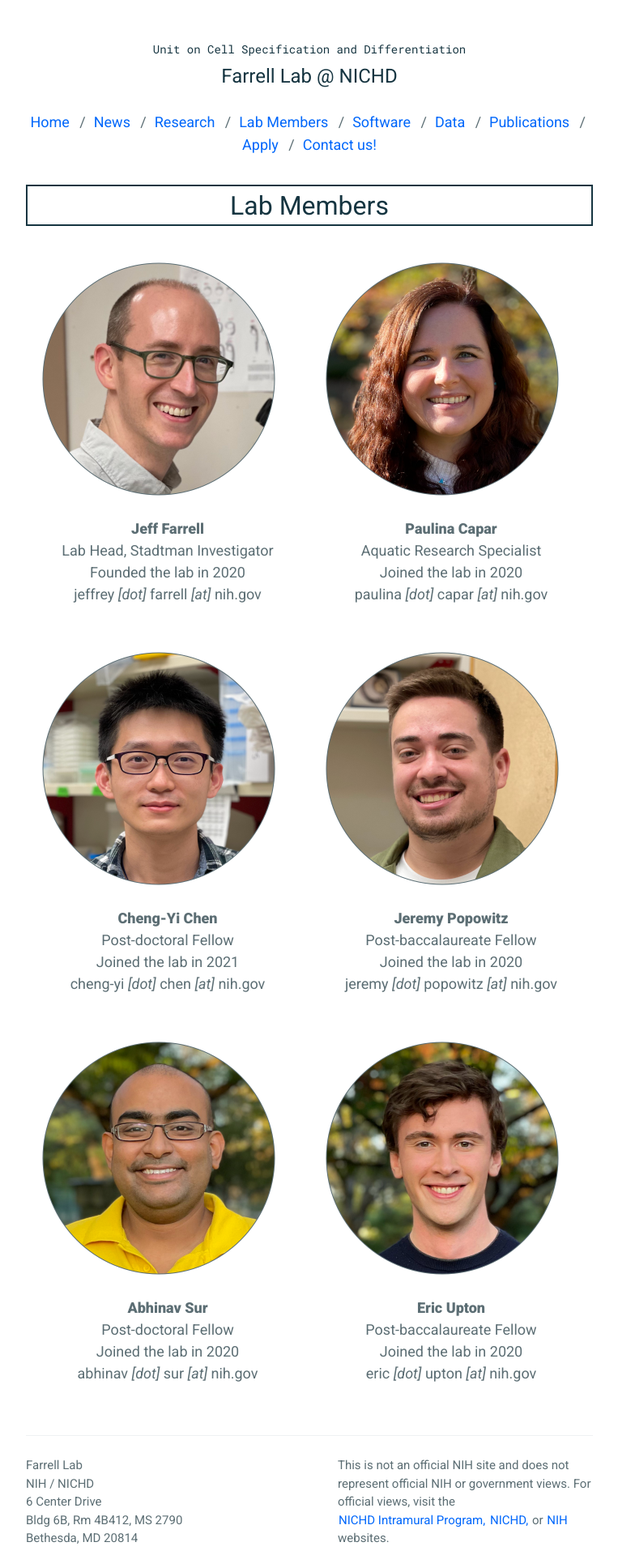
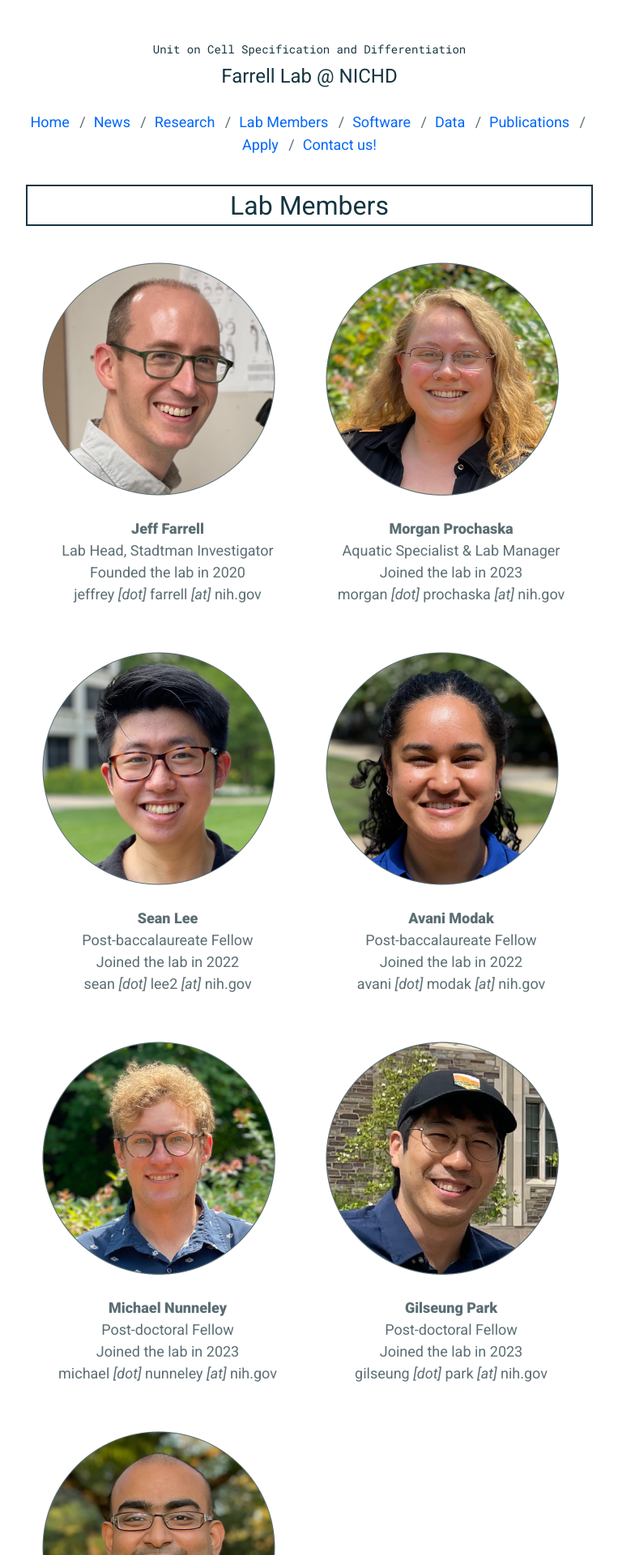
Before and after one commit to farrelllab/farrelllab.github.io, a Jekyll site: the page built from _pages/lab-members.md, in a window 1280 px wide. Shown: the top 1920 px of the page at 81% size, without its empty margins (258-1021 px from the left). Built offline with Jekyll 4.4.1, drawn with Linux system fonts in a browser that asks for light colours; some of the changed text lies outside the part shown.

Commit message:
Updating lab members belatedly

```diff
--- a/Gemfile
+++ b/Gemfile
@@ -9,6 +9,7 @@ source "https://rubygems.org"
 # This will help ensure the proper Jekyll version is running.
 # Happy Jekylling!
 #gem "jekyll", "~> 3.8.5"
+gem "jekyll", ">= 3.8.5"
 
 # This is the default theme for new Jekyll sites. You may change this to anything you like.
 gem "minima", "~> 2.0"
@@ -30,3 +31,6 @@ gem "wdm", "~> 0.1.0" if Gem.win_platform?
 
 # Fix nokogiri vulnerability
 gem "nokogiri", ">= 1.10.8"
+
+
+gem "webrick", "~> 1.8"
--- a/_includes/footer.html
+++ b/_includes/footer.html
@@ -4,10 +4,10 @@
   	Farrell Lab<br />
   	NIH / NICHD<br />
   	6 Center Drive<br />
-  	Bldg 6B, Rm 4B412, MS 2790<br />
-  	Bethesda, MD 20814
+  	Bldg 6A, Rm 1A06, MS 2790<br />
+  	Bethesda, MD 20892
   </p>
   <p style="clear: both; width: 45%">
-  	This is not an official NIH site and does not represent official NIH or government views. For official views, visit the <a href="https://www.nichd.nih.gov/about/org/dir/affinity-groups">NICHD Intramural Program,</a> <a href="https://www.nichd.nih.gov">NICHD,</a> or <a href="https://www.nih.gov">NIH</a> websites.
+  	This is not an official NIH site and does not represent official NIH or government views. For official views, visit the <a href="https://www.nichd.nih.gov/research/atNICHD/Investigators/farrell">NICHD Farrell Lab website</a>, <a href="https://www.nichd.nih.gov/about/org/dir/affinity-groups">NICHD Intramural Program,</a> <a href="https://www.nichd.nih.gov">NICHD,</a> or <a href="https://www.nih.gov">NIH</a> websites.
   </p>
 </footer>
--- a/_pages/lab-members.md
+++ b/_pages/lab-members.md
@@ -16,37 +16,58 @@ permalink: /lab-members/
   </div>
 </figure>
 
-
 <figure class="figtwocolright">
-  <img src="../assets/people/Capar-Paulina-2020.png" alt="Portrait of Paulina Capar" width="288" height="288" />
+  <img src="../assets/people/Prochaska-Morgan-2023.png" alt="Portrait of Morgan Prochaska" width="288" height="288" />
   <div style="text-align : center">
   <br />
-  <b>Paulina Capar</b> <br />
-  Aquatic Research Specialist <br />
-  Joined the lab in 2020 <br />
-  paulina <i>[dot]</i> capar <i>[at]</i> nih.gov <br />
+  <b>Morgan Prochaska</b> <br />
+  Aquatic Specialist & Lab Manager <br />
+  Joined the lab in 2023 <br />
+  morgan <i>[dot]</i> prochaska <i>[at]</i> nih.gov <br />
   </div>
 </figure>
 
 <figure class="figtwocolleft">
-  <img src="../assets/people/Chen-ChengYi-2021.png" alt="Portrait of Cheng-Yi Chen" width="288" height="288" />
+  <img src="../assets/people/Lee-Sean-2022.png" alt="Portrait of Sean Lee" width="288" height="288" />
   <div style="text-align : center">
   <br />
-  <b>Cheng-Yi Chen</b> <br />
-  Post-doctoral Fellow <br />
-  Joined the lab in 2021 <br />
-  cheng-yi <i>[dot]</i> chen <i>[at]</i> nih.gov <br />
+  <b>Sean Lee</b> <br />
+  Post-baccalaureate Fellow <br />
+  Joined the lab in 2022 <br />
+  sean <i>[dot]</i> lee2 <i>[at]</i> nih.gov <br />
   </div>
 </figure>
 
 <figure class="figtwocolright">
-  <img src="../assets/people/Popowitz-Jeremy-2020.png" alt="Portrait of Jeremy Popowitz" width="288" height="288" />
+  <img src="../assets/people/Modak-Avani-2022.png" alt="Portrait of Avani Modak" width="288" height="288" />
   <div style="text-align : center">
   <br />
-  <b>Jeremy Popowitz</b> <br />
+  <b>Avani Modak</b> <br />
   Post-baccalaureate Fellow <br />
-  Joined the lab in 2020 <br />
-  jeremy <i>[dot]</i> popowitz <i>[at]</i> nih.gov <br />
+  Joined the lab in 2022 <br />
+  avani <i>[dot]</i> modak <i>[at]</i> nih.gov <br />
+  </div>
+</figure>
+
+<figure class="figtwocolleft">
+  <img src="../assets/people/Nunneley-Michael-2023.png" alt="Portrait of Michael Nunneley" width="288" height="288" />
+  <div style="text-align : center">
+  <br />
+  <b>Michael Nunneley</b> <br />
+  Post-doctoral Fellow <br />
+  Joined the lab in 2023 <br />
+  michael <i>[dot]</i> nunneley <i>[at]</i> nih.gov <br />
+  </div>
+</figure>
+
+<figure class="figtwocolright">
+  <img src="../assets/people/Park-Gilseung-2023.png" alt="Portrait of Gilseung Park" width="288" height="288" />
+  <div style="text-align : center">
+  <br />
+  <b>Gilseung Park</b> <br />
+  Post-doctoral Fellow <br />
+  Joined the lab in 2023 <br />
+  gilseung <i>[dot]</i> park <i>[at]</i> nih.gov <br />
   </div>
 </figure>
 
@@ -61,13 +82,38 @@ permalink: /lab-members/
   </div>
 </figure>
 
-<figure class="figtwocolright">
-  <img src="../assets/people/Upton-Eric-2020.png" alt="Portrait of Eric Upton" width="288" height="288" />
-  <div style="text-align : center">
-  <br />
+
+<h1 class="c-article__title">Lab Alumni</h1>
+
+
+<figure class="figonecol">
+  <img src="../assets/people/Chen-ChengYi-2021.png" alt="Portrait of Cheng-Yi Chen" />
+  <b>Cheng-Yi Chen</b> <br />
+  Post-doctoral Fellow <br />
+  2021–2022 <br />
+  Next step: Scientist at Vizgen <br />
+</figure>
+
+<figure class="figonecol">
+  <img src="../assets/people/Popowitz-Jeremy-2020.png" alt="Portrait of Jeremy Popowitz" />
+  <b>Jeremy Popowitz</b> <br />
+  Post-baccalaureate Fellow <br />
+  2020–2022 <br />
+  Next step: Dermatology Scribe at Georgetown <br />
+</figure>
+
+<figure class="figonecol">
+  <img src="../assets/people/Upton-Eric-2020.png" alt="Portrait of Eric Upton" />
   <b>Eric Upton</b> <br />
   Post-baccalaureate Fellow <br />
-  Joined the lab in 2020 <br />
-  eric <i>[dot]</i> upton <i>[at]</i> nih.gov <br />
-  </div>
+  2020–2022 <br />
+  Next step: PhD program at Washington University in St. Louis <br />
 </figure>
+
+<figure class="figonecol">
+  <img src="../assets/people/Capar-Paulina-2020.png" alt="Portrait of Paulina Capar" />
+  <b>Paulina Capar</b> <br />
+  Aquatic Research Specialist <br />
+  2020–2023 <br />
+  Next step: Project Manager at NIH Shared Zebrafish Facility
+</figure>
--- a/_sass/base/_reset.scss
+++ b/_sass/base/_reset.scss
@@ -186,6 +186,15 @@ hr {
 	float: right;
 }
 
+.pubimgleft {
+	float: left;
+	padding: 10px 10px 10px 0px;
+}
+
+.pub-desc {
+	font-size: 75%;
+	line-height: 0.6;
+}
 
 @media all and (max-width: $one_col_ok) {
 
@@ -217,6 +226,19 @@ hr {
 		margin-right: auto;
 	}
 
+	.figonecol {
+
+	}
+
+	.figonecol img {
+		width: 144px;
+		height: 144px;
+		float: left;
+		clear: none;
+		display: block;
+		margin-right: 20px;
+	}
+
 }
 
 @media all and (min-width: $two_col_ok) {
@@ -241,6 +263,25 @@ hr {
 		float: right;
 	}
 
+	.figonecol {
+		display: block;
+		margin-bottom: 20px;
+	}
+
+	.figonecol img {
+		width: 144px;
+		height: 144px;
+		float: left;
+		clear: left;
+		display: inline-block;
+		margin-right: 20px;
+	}
+
+	.figonecol p {
+		display: inline;
+		vertical-align: middle;
+	}
+
 }
 /* Code Blocks */
 
```
Also changed, not shown: _pages/contact.md (+2 -2 lines), Gemfile.lock, assets/people/Lee-Sean-2022.png (added), assets/people/Modak-Avani-2022.png (added), assets/people/Noi-Vanessa-2022.png (added), assets/people/Nunneley-Michael-2023.png (added), assets/people/Park-Gilseung-2023.png (added), assets/people/Prochaska-Morgan-2023.png (added).
